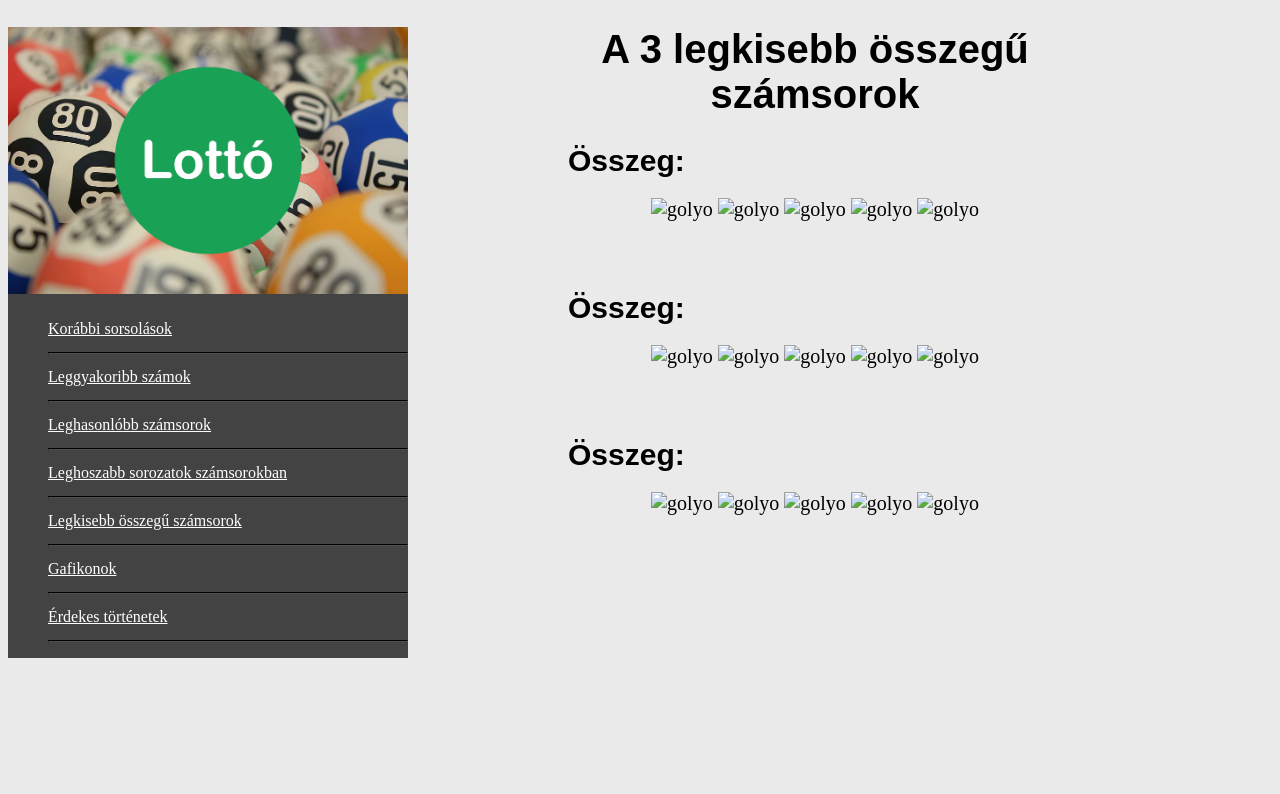
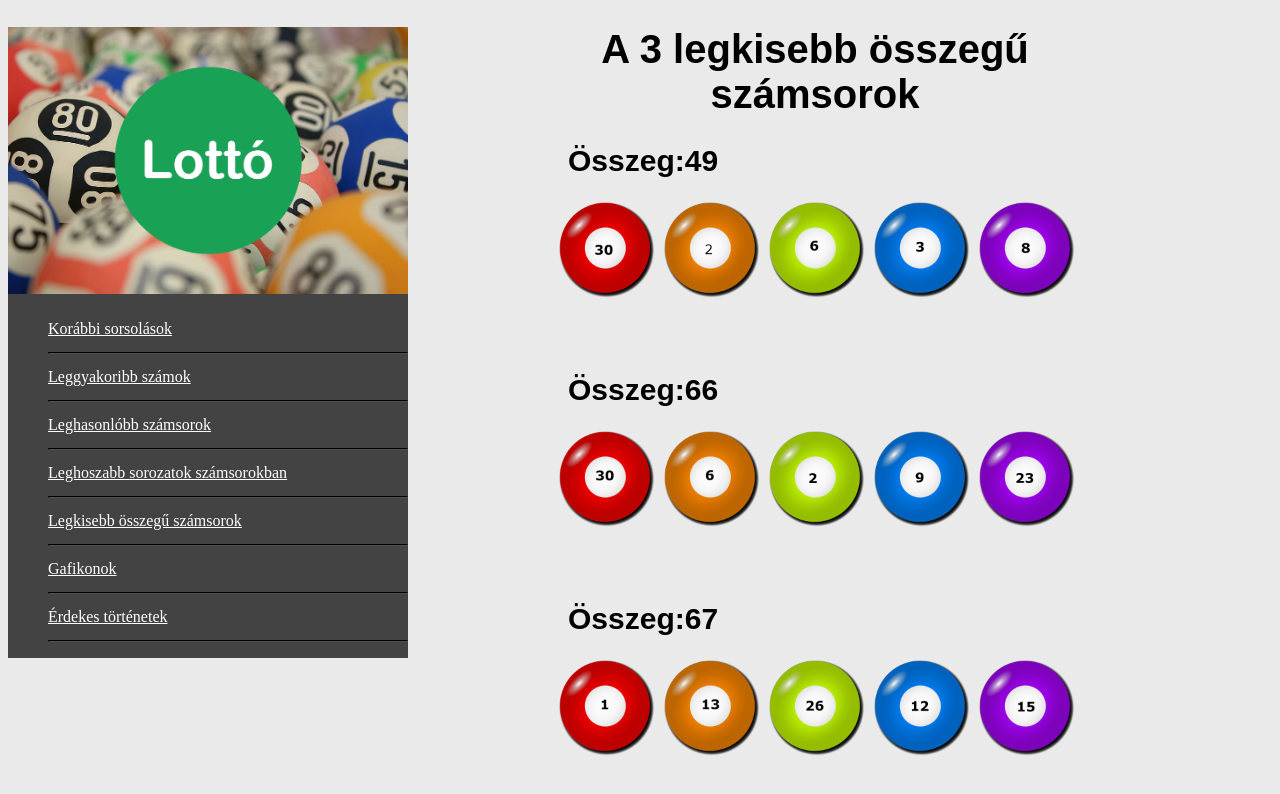
Before and after one commit to torokpeter7/lotto-team-work, a plain HTML site: page legkisebb_osszegu_szamsorok.html in a window 1280 px wide. Drawn offline with Linux system fonts and the light colour scheme.

Commit message:
Legkisebb összegű számsorok golyó képek

```diff
--- a/legkisebb_osszegu_szamsorok.html
+++ b/legkisebb_osszegu_szamsorok.html
@@ -27,24 +27,24 @@
         <!--Menüszalag vége-->
         <div class="tartalom">
             <h1>A 3 legkisebb összegű <br> számsorok</h1>
-            <h1 class="alcim1">Összeg:</h1>
-                <img class="golyo" src="Golyo/piros-golyo.png" alt="golyo">
-                <img class="golyo" src="Golyo/nsárga-golyo.png" alt="golyo">
-                <img class="golyo" src="Golyo/zöld-golyo.png" alt="golyo">
-                <img class="golyo" src="Golyo/kék-golyo.png" alt="golyo">
-                <img class="golyo" src="Golyo/lila-golyo.png" alt="golyo">
-            <h1 id="terkoz" class="alcim1">Összeg:</h1>
-                <img class="golyo" src="Golyo/piros-golyo.png" alt="golyo">
-                <img class="golyo" src="Golyo/nsárga-golyo.png" alt="golyo">
-                <img class="golyo" src="Golyo/zöld-golyo.png" alt="golyo">
-                <img class="golyo" src="Golyo/kék-golyo.png" alt="golyo">
-                <img class="golyo" src="Golyo/lila-golyo.png" alt="golyo">
-            <h1 id="terkoz" class="alcim1">Összeg:</h1>
-                <img class="golyo" src="Golyo/piros-golyo.png" alt="golyo">
-                <img class="golyo" src="Golyo/nsárga-golyo.png" alt="golyo">
-                <img class="golyo" src="Golyo/zöld-golyo.png" alt="golyo">
-                <img class="golyo" src="Golyo/kék-golyo.png" alt="golyo">
-                <img class="golyo" src="Golyo/lila-golyo.png" alt="golyo">
+            <h1 class="alcim1">Összeg:49</h1>
+                <img class="golyo" src="/Golyo/indexgolyok/legkisebb összegű számsorok/1/legkisebb osszegu 1piros-golyo.png" alt="golyo">
+                <img class="golyo" src="/Golyo/indexgolyok/legkisebb összegű számsorok/1/legkisebb osszeg 1nsárga-golyo.png" alt="golyo">
+                <img class="golyo" src="/Golyo/indexgolyok/legkisebb összegű számsorok/1/legkisebb osszegu 1zöld-golyo.png" alt="golyo">
+                <img class="golyo" src="/Golyo/indexgolyok/legkisebb összegű számsorok/1/legkisebb osszegu 1kék-golyo.png" alt="golyo">
+                <img class="golyo" src="/Golyo/indexgolyok/legkisebb összegű számsorok/1/egkisebb osszegu 1lila-golyo.png" alt="golyo">
+            <h1 id="terkoz" class="alcim1">Összeg:66</h1>
+                <img class="golyo" src="/Golyo/indexgolyok/legkisebb összegű számsorok/2/legkisebb osszegu 2piros-golyo.png" alt="golyo">
+                <img class="golyo" src="/Golyo/indexgolyok/legkisebb összegű számsorok/2/legkisebb osszegu 2nsárga-golyo.png" alt="golyo">
+                <img class="golyo" src="/Golyo/indexgolyok/legkisebb összegű számsorok/2/legkisebb osszegu 2zöld-golyo.png" alt="golyo">
+                <img class="golyo" src="/Golyo/indexgolyok/legkisebb összegű számsorok/2/legkisebb osszegu 2kék-golyo.png" alt="golyo">
+                <img class="golyo" src="/Golyo/indexgolyok/legkisebb összegű számsorok/2/legkisebb osszegu 2lila-golyo.png" alt="golyo">
+            <h1 id="terkoz" class="alcim1">Összeg:67</h1>
+                <img class="golyo" src="/Golyo/indexgolyok/legkisebb összegű számsorok/3/legkisebb osszegu 3piros-golyo.png" alt="golyo">
+                <img class="golyo" src="/Golyo/indexgolyok/legkisebb összegű számsorok/3/legkisebb osszegu 3nsárga-golyo.png" alt="golyo">
+                <img class="golyo" src="/Golyo/indexgolyok/legkisebb összegű számsorok/3/legkisebb osszegu 3zöld-golyo.png" alt="golyo">
+                <img class="golyo" src="/Golyo/indexgolyok/legkisebb összegű számsorok/3/legkisebb osszegu 3kék-golyo.png" alt="golyo">
+                <img class="golyo" src="/Golyo/indexgolyok/legkisebb összegű számsorok/3/legkisebb osszegu 3lila-golyo.png" alt="golyo">
         </div>
     </div>
 </body>
```
